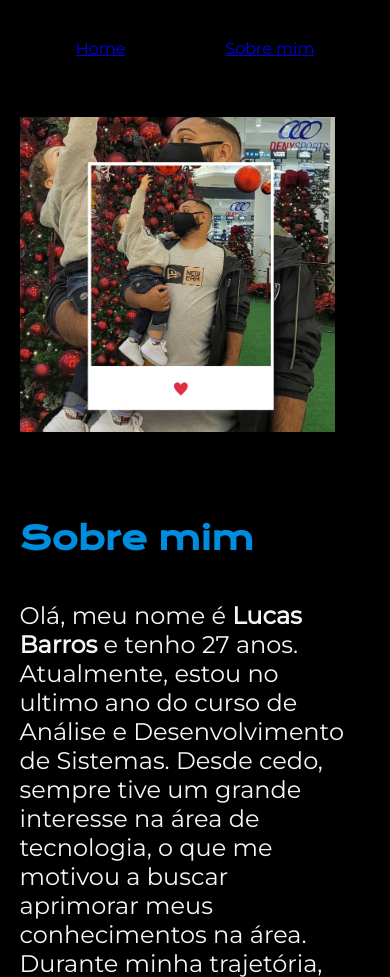
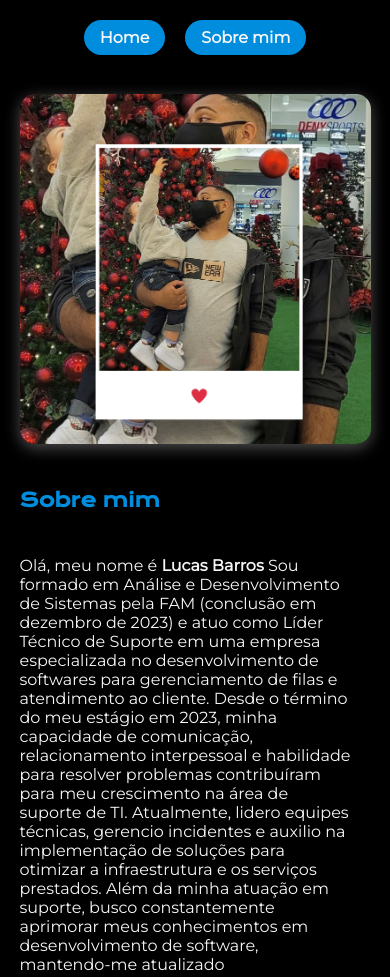
Before and after one commit to Provoketo/portifolio, a plain HTML site: page about.html in a window 390 px wide. Shown: the top 977 px of the page. Drawn offline with nearby package versions, Linux system fonts and the light colour scheme.

Commit message:
Atualização 2.0

```diff
--- a/about.html
+++ b/about.html
@@ -16,28 +16,30 @@
             <a class="cabecalho__menu__link" href="about.html">Sobre mim</a>
         </nav>
     </header>
-    <main class="apresentacao" >
-        <section class="apresentacao__conteudo" >
+    <main class="apresentacao">
+        <section class="apresentacao__conteudo">
             <h1 class="apresentacao__conteudo__titulo">Sobre mim</h1>
-            <p class="apresentacao__conteudo__texto">Olá, meu nome é <strong>Lucas Barros</strong> e tenho 27 anos.
-                Atualmente, estou no ultimo ano do curso de Análise e Desenvolvimento de Sistemas.
-                Desde cedo, sempre tive um grande interesse na área de tecnologia, o que me motivou a buscar aprimorar
-                meus conhecimentos na área.
-                Durante minha trajetória, tive a oportunidade de atuar em áreas como logística, atendimento e resolução
-                de problemas, o que me proporcionou uma ampla visão sobre diferentes tipos de processos e desafios que
-                podem surgir no mundo corporativo.
-                Além disso, tenho um bom conhecimento em montagem e manutenção de computadores, o que me permitiu
-                entender como os equipamentos funcionam de forma mais aprofundada.
-                Atualmente, estou em busca de adquirir mais conhecimentos na área de programação, o que me levou a
-                estagiar como suporte de TI.
-                Tenho conhecimentos básicos em MySQL e JavaScript, HTML, e CSS. estou empenhado em me aprimorar cada vez
-                mais nessa área.
+            <p class="apresentacao__conteudo__texto">Olá, meu nome é <strong>Lucas Barros</strong>
+                Sou formado em Análise e Desenvolvimento de Sistemas pela FAM (conclusão em dezembro de 2023) e atuo
+                como Líder Técnico de Suporte em uma empresa especializada no desenvolvimento de softwares para
+                gerenciamento de filas e atendimento ao cliente.
+
+                Desde o término do meu estágio em 2023, minha capacidade de comunicação, relacionamento interpessoal e
+                habilidade para resolver problemas contribuíram para meu crescimento na área de suporte de TI.
+                Atualmente, lidero equipes técnicas, gerencio incidentes e auxilio na implementação de soluções para
+                otimizar a infraestrutura e os serviços prestados.
+
+                Além da minha atuação em suporte, busco constantemente aprimorar meus conhecimentos em desenvolvimento
+                de software, mantendo-me atualizado
             </p>
-            <p class="apresentacao__conteudo__texto"> Acredito que esse é só o começo de uma grande estrada de aprendizagem e estou animado com as
-                possibilidades que o futuro pode trazer.
-                Tenho grandes planos e objetivos profissionais, e estou disposto a trabalhar duro para alcançá-los.
-                Estou animado em seguir minha carreira na área de tecnologia e espero poder contribuir para o
-                desenvolvimento de soluções inovadoras e criativas.
+            <p class="apresentacao__conteudo__texto">Acredito que esta é apenas o início de uma jornada contínua de
+                aprendizado, e estou entusiasmado com as oportunidades que o futuro reserva. Tenho metas e objetivos bem
+                definidos para minha trajetória profissional e estou comprometido em me dedicar ao máximo para
+                alcançá-los.
+
+                Minha paixão pela tecnologia me motiva a buscar constantemente novos conhecimentos e desafios, sempre
+                com o propósito de contribuir para o desenvolvimento de soluções inovadoras e eficientes que agreguem
+                valor ao mercado e às pessoas.
             </p>
 
 
--- a/styles/style.css
+++ b/styles/style.css
@@ -8,16 +8,15 @@
 
     --fonte-primaria: 'Krona One', sans-serif;
     --fonte-secundaria: 'Montserrat', sans-serif;
-
 }
 
 * {
     margin: 0;
     padding: 0;
+    box-sizing: border-box;
 }
 
 body {
-    box-sizing: border-box;
     background-color: var(--cor-primaria);
     color: var(--cor-secundaria);
 }
@@ -28,17 +27,26 @@ body {
 
 .cabecalho_menu {
     display: flex;
-    gap: 100px;
-    color: var(--cor-secundaria);
-    font-family: var(--fonte-secundaria);
+    gap: 20px;
 }
 
-.cabecalho_menu_link {
+.cabecalho__menu__link {
     font-family: var(--fonte-secundaria);
     font-size: 1.5rem;
     font-weight: 600;
-    color: var(--cor-terciaria);
+    color: var(--cor-secundaria);
     text-decoration: none;
+    background-color: var(--cor-terciaria);
+    padding: 12px 24px;
+    border-radius: 25px;
+    transition: background-color 0.3s, transform 0.2s ease-in-out;
+    display: inline-block;
+    text-align: center;
+}
+
+.cabecalho__menu__link:hover {
+    background-color: var(--cor-hover);
+    transform: scale(1.05);
 }
 
 .apresentacao {
@@ -106,9 +114,10 @@ body {
     background-color: var(--cor-hover);
 }
 
-.apresentacao__imagem{
+.apresentacao__imagem {
     width: 90%;
-
+    border-radius: 15px;
+    box-shadow: 0px 4px 15px rgba(255, 255, 255, 0.3);
 }
 
 .rodape {
@@ -121,27 +130,84 @@ body {
     font-weight: 400;
 }
 
-@media (max-width: 1200px){
-
-    .cabecalho{
+@media (max-width: 1200px) {
+    .cabecalho {
         padding: 10%;
-
     }
 
-    .cabecalho_menu{
+    .cabecalho_menu {
         justify-content: center;
-
     }
 
-    .apresentacao{
+    .apresentacao {
         flex-direction: column-reverse;
-    }
-
-    .apresentacao{
         padding: 5%;
     }
 
-    .apresentacao__conteudo{
+    .apresentacao__conteudo {
         width: auto;
     }
 }
+
+@media (max-width: 768px) {
+    .cabecalho {
+        padding: 5%;
+    }
+
+    .cabecalho__menu__link {
+        font-size: 1.2rem;
+        padding: 10px 20px;
+    }
+
+    .apresentacao {
+        padding: 5%;
+        gap: 40px;
+    }
+
+    .apresentacao__conteudo__titulo {
+        font-size: 1.5rem;
+    }
+
+    .apresentacao__conteudo__texto {
+        font-size: 1.2rem;
+    }
+
+    .apresentacao__links__nav {
+        width: 80%;
+        font-size: 1.2rem;
+        padding: 15px 0;
+    }
+
+    .apresentacao__imagem {
+        width: 100%;
+    }
+
+    .rodape {
+        font-size: 1.2rem;
+    }
+}
+
+@media (max-width: 480px) {
+    .cabecalho__menu__link {
+        font-size: 1rem;
+        padding: 8px 16px;
+    }
+
+    .apresentacao__conteudo__titulo {
+        font-size: 1.2rem;
+    }
+
+    .apresentacao__conteudo__texto {
+        font-size: 1rem;
+    }
+
+    .apresentacao__links__nav {
+        width: 100%;
+        font-size: 1rem;
+        padding: 10px 0;
+    }
+
+    .rodape {
+        font-size: 1rem;
+    }
+}
```
Also changed, not shown: index.html (+11 -8 lines), assets/whatsapp.png (added).
